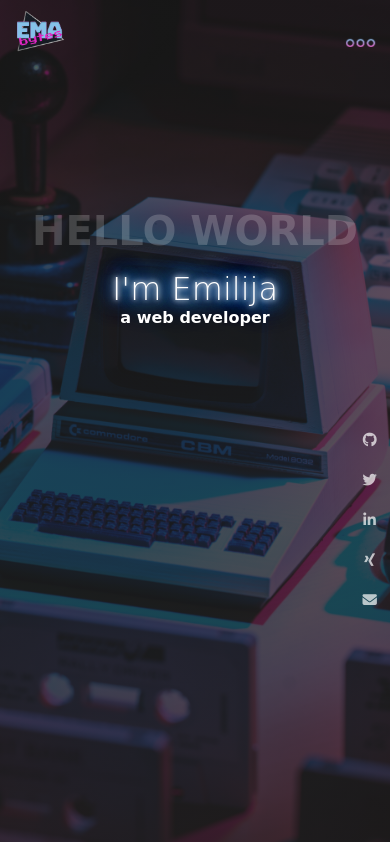
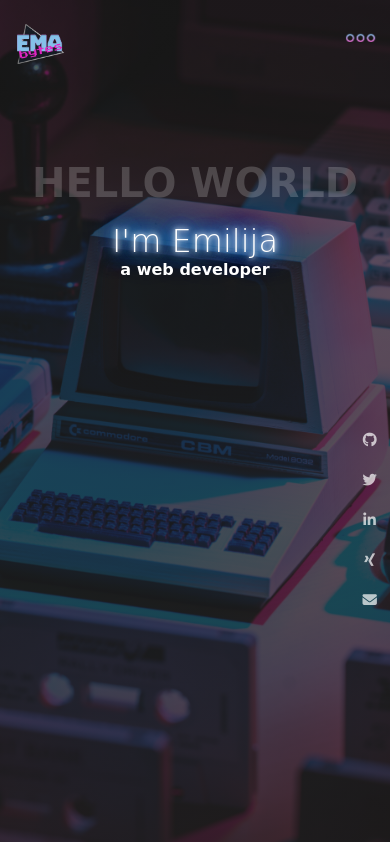
Before and after one commit to emabytes/portfolio, a website: page index.html in a window 390 px wide. Shown: the top 842 px of the page. Drawn offline with Linux system fonts and the light colour scheme; a web font is replaced by a local one.

Commit message:
fix mobile

```diff
--- a/assets/css/style.css
+++ b/assets/css/style.css
@@ -613,7 +613,7 @@ main {
     background-color: #85c1e9;
   }
   .logo {
-    padding: 0.7em 3%;
+    padding: 1.5em 3%;
     position: absolute;
     z-index: 9999;
   }
@@ -624,7 +624,7 @@ main {
   .hamburger {
     position: fixed;
     z-index: 999;
-    top: 3%;
+    top: 1.5em;
     right: 3%;
     width: 36px;
     height: 36px;
@@ -686,7 +686,7 @@ main {
   #about {
     display: flex;
     flex-direction: column;
-    padding-top: 13em;
+    padding-top: 10em;
   }
   #about h1 {
     padding: 0em;
```
